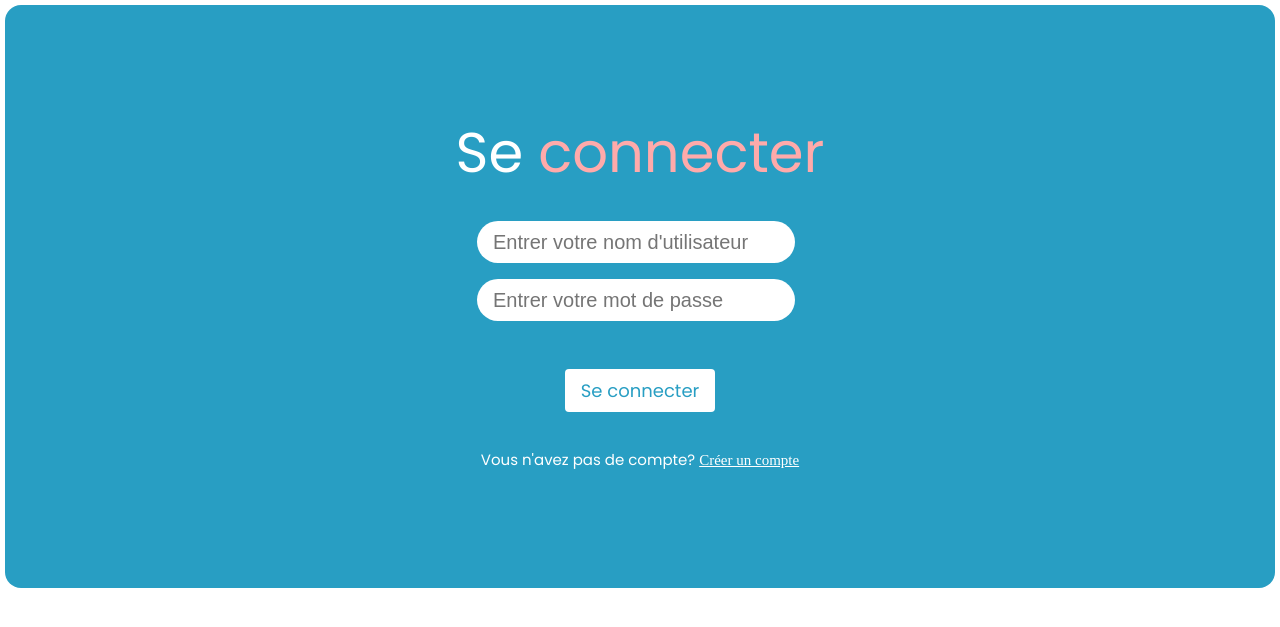
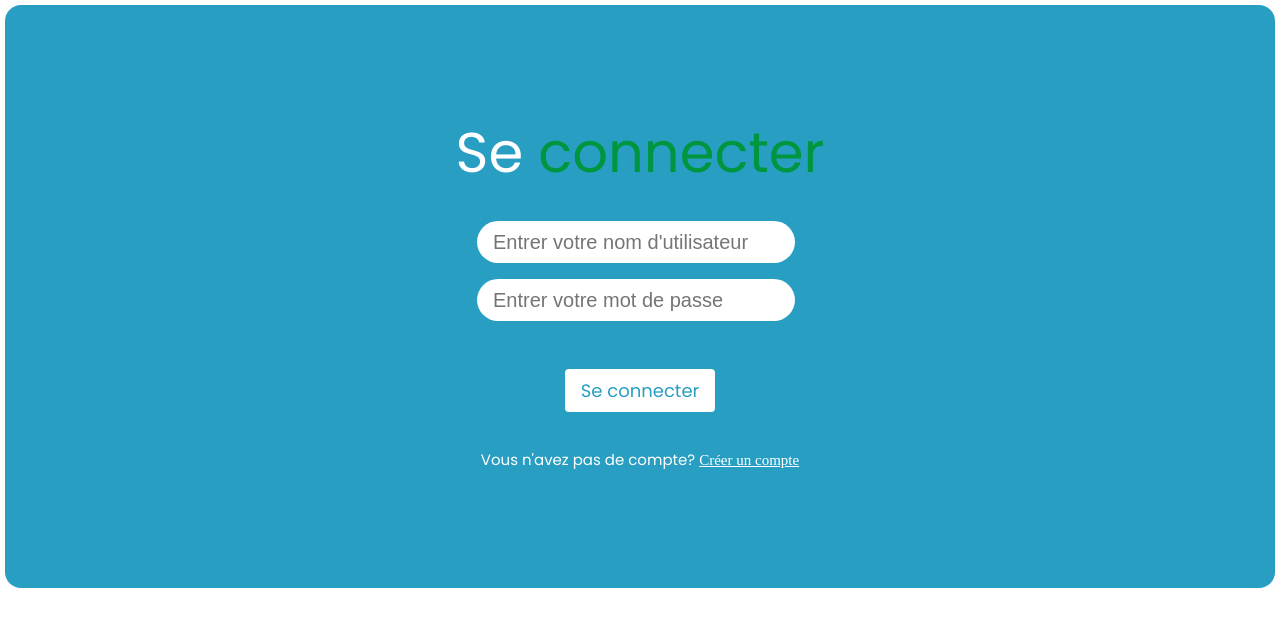
Before and after one commit to TimeoBlondeleauDubois/Seminaire, a Flask app: page / in a window 1280 px wide. Shown: the top 627 px of the page. Run offline with Flask 3, Linux system fonts and the light colour scheme; some web fonts are replaced.

Commit message:
chore: Update global.css with new color values and font file path

```diff
--- a/static/global.css
+++ b/static/global.css
@@ -11,7 +11,7 @@ p {
 }
 
 #secondarycolor {
-    color: #FFAAAA;
+    color: #009640;
 }
 
 #thirdcolor {
@@ -25,7 +25,7 @@ p {
 
 @font-face {
     font-family: "PoppinsItalic";
-    src: url('Poppins-Italic.ttf') format('truetype');
+    src: url('ttf/Poppins-Italic.ttf') format('truetype');
 }
 
 .error {
```
